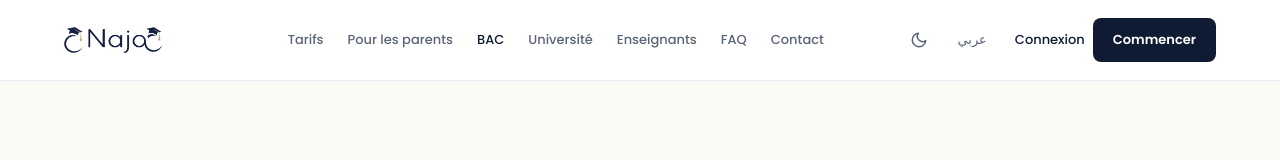
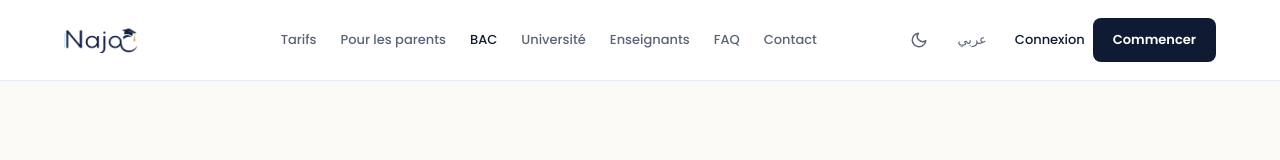
Before and after one commit to Ahmeddsssscd/naja7dz, a Next.js app: page /fr/bac in a window 1280 px wide. Shown: the top 160 px of the page. Built offline with nearby package versions, Linux system fonts and the light colour scheme.

Commit message:
style: use wordmark-only logo in nav (remove icon)

```diff
--- a/src/app/[locale]/page.tsx
+++ b/src/app/[locale]/page.tsx
@@ -90,7 +90,7 @@ function SiteNav({ auth }: { auth: AuthState }) {
     <header className="sticky top-0 z-50 bg-surface/90 backdrop-blur-nav border-b border-line">
       <div className="container-x flex items-center justify-between h-20 py-3">
         <Link href="/" aria-label="Najaح" className="flex-shrink-0">
-          <Logo variant="combined" height={26} priority />
+          <Logo variant="wordmark" height={26} priority />
         </Link>
         <nav className="hidden md:flex items-center gap-6 text-sm font-medium text-fg-soft ms-12">
           <Link href="/tarifs" className="hover:text-fg transition-colors">
--- a/src/components/landing/PageShell.tsx
+++ b/src/components/landing/PageShell.tsx
@@ -32,7 +32,7 @@ export function PageShell({
       <header className="sticky top-0 z-50 bg-surface/90 backdrop-blur-nav border-b border-line">
         <div className="container-x flex items-center justify-between h-20 py-3">
           <Link href="/" aria-label="Najaح" className="flex-shrink-0">
-            <Logo variant="combined" height={26} priority />
+            <Logo variant="wordmark" height={26} priority />
           </Link>
           <nav className="hidden md:flex items-center gap-6 text-sm font-medium ms-12">
             <Link href="/tarifs" className={navLinkClass("tarifs")}>
```
